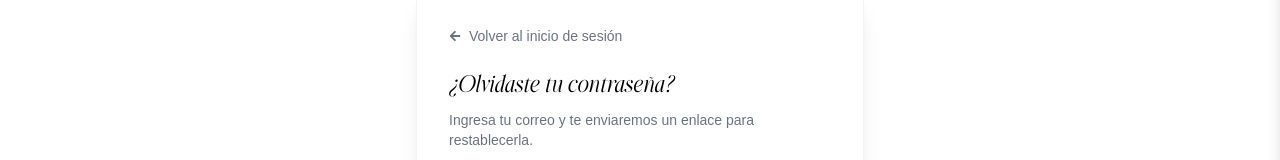
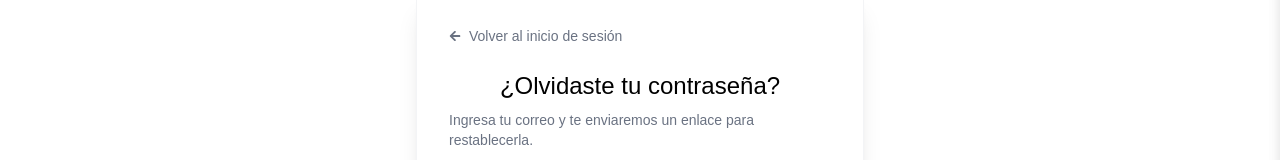
Before and after one commit to Anthonyjav/Project-Front-T26, a Next.js app: page /olvide-mi-contrasena in a window 1280 px wide. Shown: the part 252-412 px from the top of the page. Built offline with nearby package versions, Linux system fonts and the light colour scheme; no server answers; a web font is replaced by a local one.

Commit message:
fix: unificar tipografia de titulos con login

```diff
--- a/src/app/olvide-mi-contrasena/page.tsx
+++ b/src/app/olvide-mi-contrasena/page.tsx
@@ -58,7 +58,7 @@ export default function OlvideMiContrasenaPage() {
             <div className="w-14 h-14 bg-green-100 rounded-full flex items-center justify-center mx-auto mb-4">
               <FaEnvelope className="text-green-600 text-xl" />
             </div>
-            <h2 className="font-[Beige] text-2xl text-black mb-2">Revisa tu correo</h2>
+            <h2 className="text-2xl text-center text-black mb-2">Revisa tu correo</h2>
             <p className="text-gray-500 text-sm leading-relaxed">
               Si el correo <strong className="text-black">{email}</strong> está registrado,
               recibirás un enlace para restablecer tu contraseña.
@@ -67,7 +67,7 @@ export default function OlvideMiContrasenaPage() {
           </div>
         ) : (
           <>
-            <h2 className="font-[Beige] text-2xl text-black mb-2">¿Olvidaste tu contraseña?</h2>
+            <h2 className="text-2xl text-center text-black mb-2">¿Olvidaste tu contraseña?</h2>
             <p className="text-gray-500 text-sm mb-6">
               Ingresa tu correo y te enviaremos un enlace para restablecerla.
             </p>
```
